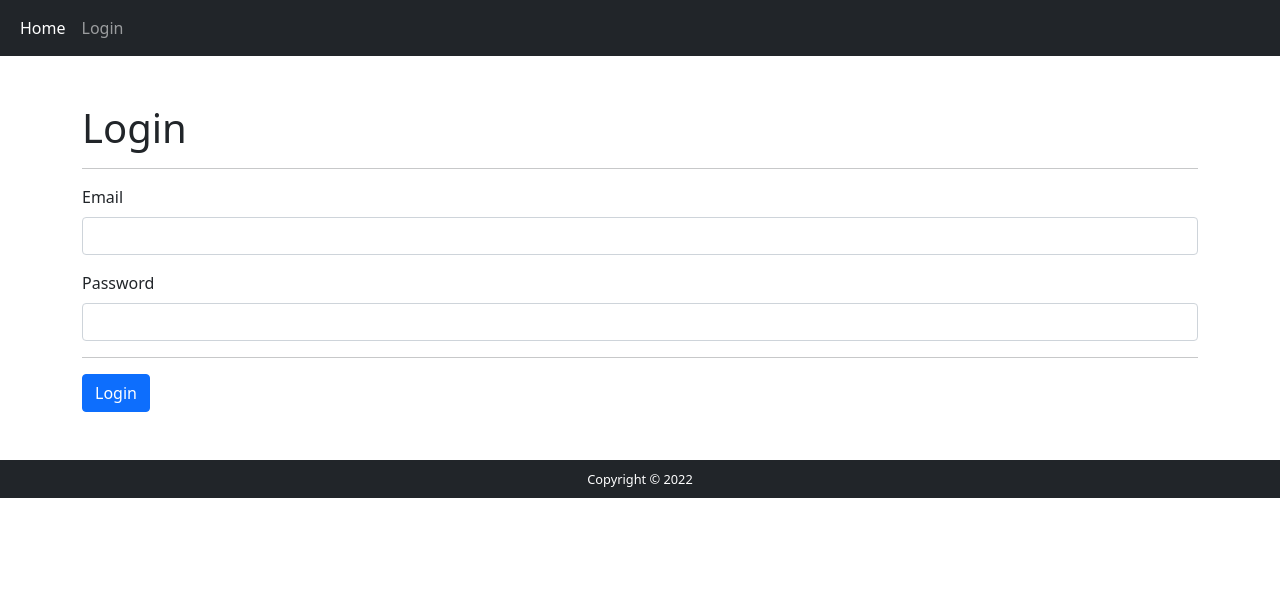
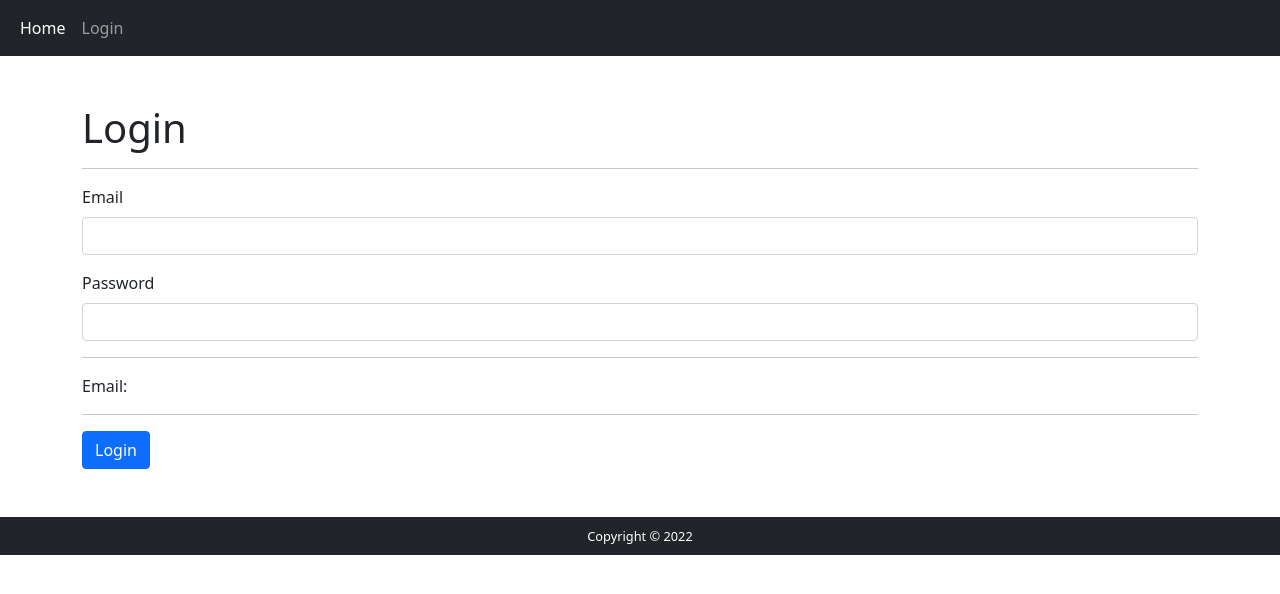
Before and after one commit to rabume/go-vue-course, a Vue app in the folder web/: page /login in a window 1280 px wide. Shown: the top 594 px of the page. Built offline with nearby package versions, Linux system fonts and the light colour scheme.

Commit message:
Imported store.js

```diff
--- a/web/src/App.vue
+++ b/web/src/App.vue
@@ -9,12 +9,18 @@
 <script>
 import Header from "./components/Header.vue"
 import Footer from "./components/Footer.vue"
+import { store } from './components/store.js'
 
 export default {
   name: 'App',
   components: {
     Header,
     Footer,
+  },
+  data() {
+    return {
+      store
+    }
   }
 }
 </script>
--- a/web/src/components/Header.vue
+++ b/web/src/components/Header.vue
@@ -13,10 +13,23 @@
                         <router-link class="nav-link active" aria-current="page" to="/">Home</router-link>
                     </li>
                     <li class="nav-item">
-                        <router-link class="nav-link" to="/login">Login</router-link>
+                        <router-link v-if="store.token == ''" class="nav-link" to="/login">Login</router-link>
+                        <router-link v-else class="nav-link" to="/logout">Logout</router-link>
                     </li>
                 </ul>
             </div>
         </div>
     </nav>
 </template>
+
+<script>
+import { store } from './store.js'
+
+export default {
+    data() {
+        return {
+            store
+        }
+    }
+}
+</script>
--- a/web/src/components/Login.vue
+++ b/web/src/components/Login.vue
@@ -22,6 +22,10 @@
                     </text-input>
 
                     <hr>
+
+                    Email: {{ email }}
+
+                    <hr>
                     <input type="submit" class="btn btn-primary" value="Login">
                 </form-tag>
             </div>
@@ -32,6 +36,7 @@
 <script>
 import FormTag from './forms/FormTag.vue'
 import TextInput from './forms/TextInput.vue'
+import { store } from './store.js'
 
 export default {
     name: 'login',
@@ -43,6 +48,7 @@ export default {
         return {
             email: "",
             password: "",
+            store,
         }
     },
     methods: {
@@ -61,11 +67,12 @@ export default {
 
         fetch("http://localhost:8081/users/login", requestOptions)
         .then((response) => response.json())
-        .then((data) => {
-            if(data.error){
-                console.log("ERROR:", data.message);
+        .then((response) => {
+            if(response.error){
+                console.log("ERROR:", response.message);
             }else {
-                console.log(data);
+                console.log("Token:", response.data.token.token);
+                store.token = response.data.token.token
             }
         })
       }
--- a/web/src/components/forms/TextInput.vue
+++ b/web/src/components/forms/TextInput.vue
@@ -8,8 +8,9 @@
             :required="required"
             :min="min"
             :max="max"
-            :value="value"
+            :value="modelValue"
             :autocomplete="name + '-new'"
+            @input="$emit('update:modelValue', $event.target.value)"
             class="form-control">
     </div>
 </template>
@@ -25,7 +26,7 @@
             required: String,
             min: String,
             max: String,
-            value: String,
+            modelValue: String,
         }
     }
 </script>
```
